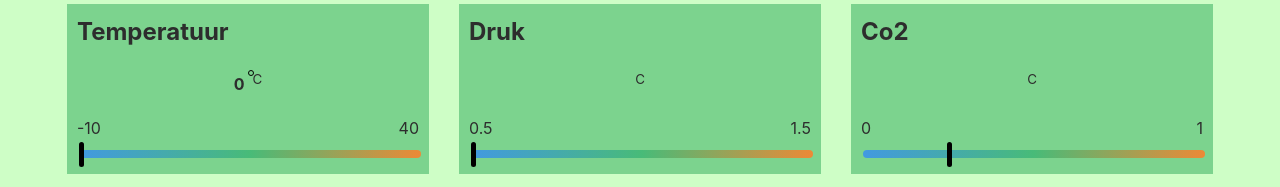
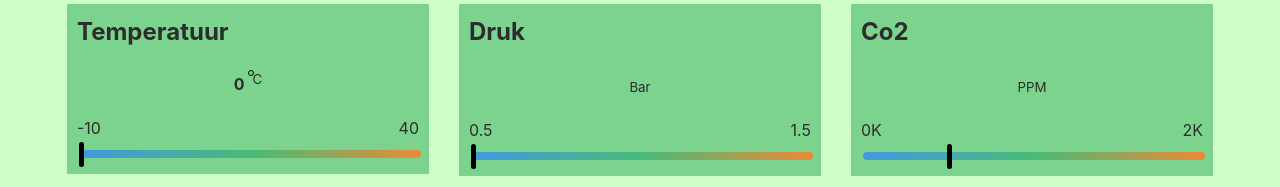
Before and after one commit to KevinJS27/Faunatoren, a React (Vite) app: page / in a window 1280 px wide. Shown: the part 258-445 px from the top of the page. Built offline with nearby package versions, Linux system fonts and the light colour scheme; no server answers.

Commit message:
- Added some comments. - Displayed the right information

```diff
--- a/src/components/dashboard.jsx
+++ b/src/components/dashboard.jsx
@@ -33,6 +33,7 @@ function Dashboard() {
             .then((response) => response.json())
 
             .then((result) => {
+                // Create empty arrays
                 let time = [];
                 let temperatures = [];
                 let pressure = [];
@@ -43,12 +44,13 @@ function Dashboard() {
                     const timeString = changeDateFormat(currentItem.time);
                     time.push(timeString);
 
+                    // Fill the arrays with data
                     temperatures.push(currentItem.decoded_payload.temperature_2 / 10);
                     pressure.push(currentItem.decoded_payload.luminosity_3 / 100);
                     CO2.push(currentItem.decoded_payload.luminosity_5 * 10);
                 });
 
-
+                // Update the state
                 newUpdateDataset("temperature", "temperatuur", time, temperatures);
                 newUpdateDataset("pressure", "Druk", time, pressure);
                 newUpdateDataset("CO2", "CO2", time, CO2);
@@ -122,7 +124,7 @@ function Dashboard() {
                     <div className="col-md-4">
                         <div className="wr-diagram">
                             <h2>Druk</h2>
-                            <span className="wr-pressure">{state.pressure.datasets[0].data[0]}<sup>C</sup></span>
+                            <span className="wr-pressure">{state.pressure.datasets[0].data[0]}<sub>Bar</sub></span>
                             <div className="wr-slider">
                                 <div className="scale">
                                     <span>0.5</span><span>1.5</span>
@@ -136,10 +138,10 @@ function Dashboard() {
                     <div className="col-md-4">
                         <div className="wr-diagram">
                             <h2>Co2</h2>
-                            <span className="wr-CO2">{state.temperature.datasets[0].data[0]}<sup>C</sup></span>
+                            <span className="wr-CO2">{state.CO2.datasets[0].data[0]}<sub>PPM</sub></span>
                             <div className="wr-slider">
                                 <div className="scale">
-                                    <span>0</span><span>1</span>
+                                    <span>0K</span><span>2K</span>
                                 </div>
                                 <input readOnly type="range" min="0" max="2000" step="0.1" value={500} className="slider" id="myRange" />
                             </div>
```
